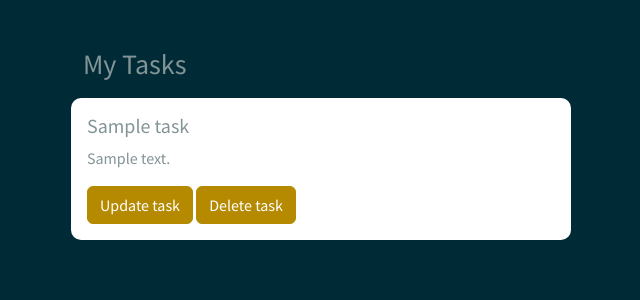
After one commit to kinyuajohn/task_manager, a Django app: page /view-tasks/ in a window 1280 px wide. The commit adds this page. Shown: the top 300 px of the page, without its empty margins (319-959 px from the left). Run offline with Django 4.2, Linux system fonts and the light colour scheme; a user stored in the database is signed in; tables that the repository leaves empty hold one stand-in row (values such as "Sample post").

Commit message:
view tasks

```diff
--- a/templates/profile/create-task.html
+++ b/templates/profile/create-task.html
@@ -22,7 +22,7 @@
 
             {{ form|crispy }}
 
-            <input type="submit" value="Register" class="btn btn-primary navbar-btn">
+            <input type="submit" value="Create Task" class="btn btn-primary navbar-btn">
         </form>
     </div>
 
--- a/templates/profile/dashboard.html
+++ b/templates/profile/dashboard.html
@@ -19,6 +19,8 @@
 
     <a href="{% url 'create-task' %}" class="btn btn-primary navbar-btn">Create a task</a>
 
+    <a href="{% url 'view-tasks' %}" class="btn btn-primary navbar-btn">View tasks</a>
+
     <a href="{% url 'user-logout' %}" class="btn btn-primary navbar-btn">Logout</a>
   </div>
 
--- /dev/null
+++ b/templates/profile/view-tasks.html
@@ -0,0 +1,34 @@
+{% load static %}
+
+<!DOCTYPE html>
+<html lang="en">
+
+<head>
+  <meta charset="utf-8" />
+  <meta name="viewport" content="width-device-width, initial-scale=1, maximum-scale=1" />
+  <title>View Tasks</title>
+  <link rel="stylesheet" href="https://bootswatch.com/5/solar/bootstrap.min.css" />
+  <link rel="stylesheet" href="{% static 'css/styles.css' %}" />
+</head>
+
+<body>
+  {% include "base.html" %}
+
+
+  <h3 class="container mt-5 form-layout">My Tasks</h3>
+
+  {% for task in tasks %}
+  <div class="container bg-white shadow-md p-3 mt-3 form-layout">
+    <h5>{{ task.title }}</h5>
+    <p>{{ task.content }}</p>
+
+    <a href="{% url 'view-tasks' %}" class="btn btn-primary navbar-btn">Update task</a>
+    <a href="{% url 'view-tasks' %}" class="btn btn-primary navbar-btn">Delete task</a>
+
+  </div>
+  {% endfor %}
+
+
+</body>
+
+</html>
--- a/todo/urls.py
+++ b/todo/urls.py
@@ -15,6 +15,8 @@ urlpatterns = [
     # CRUD
     # CREATE TASK
     path("create-task/", views.create_task, name="create-task"),
+    # READ TASKS
+    path("view-tasks/", views.view_tasks, name="view-tasks"),
     # --------------------------------------------------------------------------
     # Logout a user
     path("user-logout/", views.user_logout, name="user-logout"),
--- a/todo/views.py
+++ b/todo/views.py
@@ -5,6 +5,7 @@ from django.contrib.auth.models import auth
 from django.contrib.auth.decorators import login_required
 
 from .forms import CreateUserForm, LoginForm, CreateTaskForm
+from .models import Task
 
 # Create your views here.
 
@@ -73,9 +74,11 @@ def create_task(request):
         form = CreateTaskForm(request.POST)
 
         if form.is_valid():
+            task = form.save(commit=False)
+            task.user = request.user
             form.save()
 
-            return redirect("dashboard")
+            return redirect("view-tasks")
 
     context = {
         "form": form,
@@ -84,6 +87,19 @@ def create_task(request):
     return render(request, "profile/create-task.html", context=context)
 
 
+# View all tasks
+@login_required(login_url="my-login")
+def view_tasks(request):
+    current_user = request.user.id
+    tasks = Task.objects.all().filter(user=current_user)
+
+    context = {
+        "tasks": tasks,
+    }
+
+    return render(request, "profile/view-tasks.html", context=context)
+
+
 # Logout a user
 def user_logout(request):
     auth.logout(request)
```
Also changed, not shown: todo/forms.py (+20 -0 lines), static/css/styles.css (line endings or trailing spaces).
